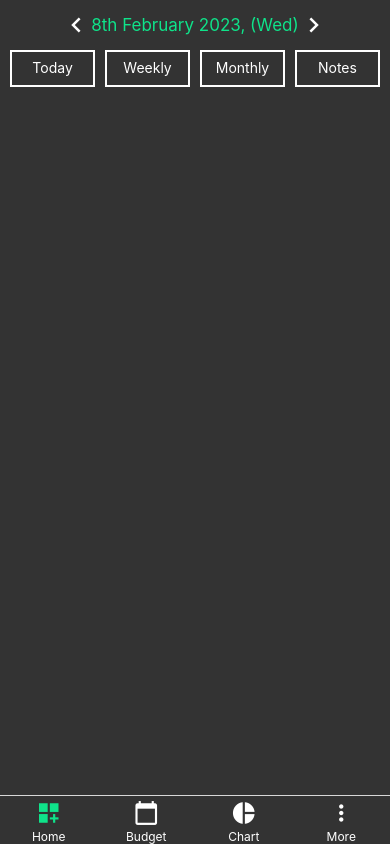
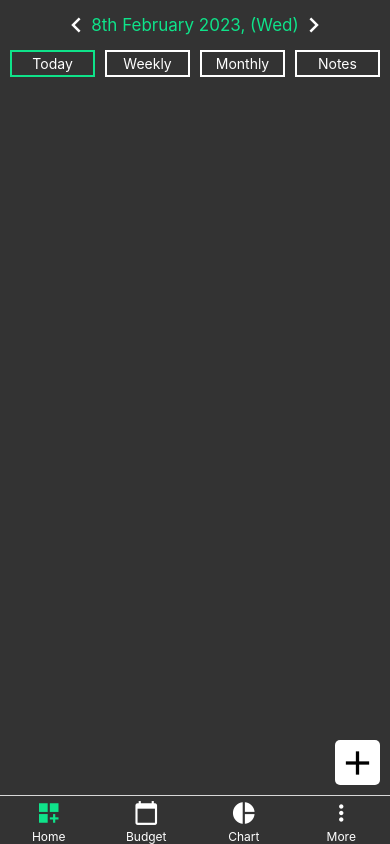
Before and after one commit to abuhoryrapranto/mFinance, a React Native app: screen /Home in a window 390 px wide. Built offline with nearby package versions, Linux system fonts and the light colour scheme.

Commit message:
Home Screen Updates

```diff
--- a/components/HomeScreen.tsx
+++ b/components/HomeScreen.tsx
@@ -4,6 +4,7 @@ import {
     StatusBar,
     StyleSheet,
     Text,
+    TouchableOpacity,
     useColorScheme,
     View,
   } from 'react-native';
@@ -14,6 +15,7 @@ import MaterialIcons from 'react-native-vector-icons/MaterialIcons';
 function HomeScreen() {
 
   let [currentDate, setCurrentDate] = useState(moment(new Date()).format());
+  let [borderColor, setBorderColor] = useState(1);
 
   let addDay = () => {
     let newDate = moment(currentDate).add(1, 'days').format();
@@ -35,11 +37,15 @@ function HomeScreen() {
           </View>
 
           <View style={styles.section1}>
-            <Text style={styles.section1_1}>Today</Text>
-            <Text style={styles.section1_1}>Weekly</Text>
-            <Text style={styles.section1_1}>Monthly</Text>
-            <Text style={styles.section1_1}>Notes</Text>
+            <Text onPress={() => setBorderColor(1)} style={[styles.section1_1, {borderColor: borderColor == 1 ? '#0FE38A' : 'white'}]}>Today</Text>
+            <Text onPress={() => setBorderColor(2)} style={[styles.section1_1, {borderColor: borderColor == 2 ? '#0FE38A' : 'white'}]}>Weekly</Text>
+            <Text onPress={() => setBorderColor(3)} style={[styles.section1_1, {borderColor: borderColor == 3 ? '#0FE38A' : 'white'}]}>Monthly</Text>
+            <Text onPress={() => setBorderColor(4)} style={[styles.section1_1, {borderColor: borderColor == 4 ? '#0FE38A' : 'white'}]}>Notes</Text>
           </View>
+
+          <TouchableOpacity style={styles.fab} activeOpacity={0.8}>
+          <MaterialIcons name="add" color="black" size={40} />
+          </TouchableOpacity>
 
         </SafeAreaView>
       );
@@ -64,7 +70,6 @@ const styles = StyleSheet.create({
   },
 
   section1: {
-    flex: 1,
     flexDirection: 'row',
     flexWrap: 'wrap',
     justifyContent: "space-between",
@@ -75,13 +80,24 @@ const styles = StyleSheet.create({
 
   section1_1: {
     width: '23%',
-    height: '5%',
     borderWidth: 2,
     borderStyle: 'solid',
-    borderColor: 'white',
+    padding: 3,
     textAlign: 'center',
-    padding: 7,
     color: 'white',
+  },
+
+  fab: {
+    flex: 1,
+    justifyContent:'center',
+    alignItems: 'center',
+    width: 45,
+    height: 45,
+    borderRadius: 5,
+    backgroundColor: 'white',
+    position: 'absolute',
+    bottom: 10,
+    right: 10,
   }
 
 });
```
